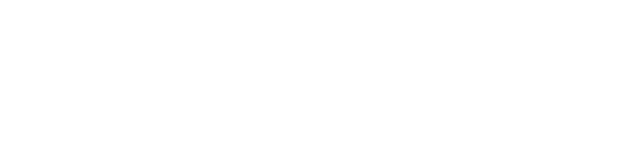
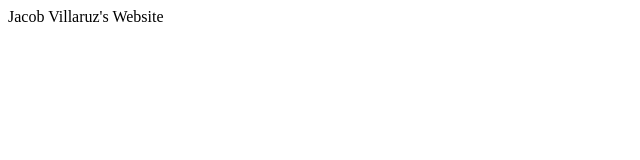
Before and after one commit to WVCS/index-Dinuguan-gif, a plain HTML site: page index.html in a window 1280 px wide. Shown: the whole page, without its empty margins (0-640 px from the left). Drawn offline with Linux system fonts and the light colour scheme.

Commit message:
Added Text for a test

```diff
--- a/index.html
+++ b/index.html
@@ -1,5 +1,5 @@
 <html>
-
+  <p> Jacob Villaruz's Website </p>
 
 
 
```
